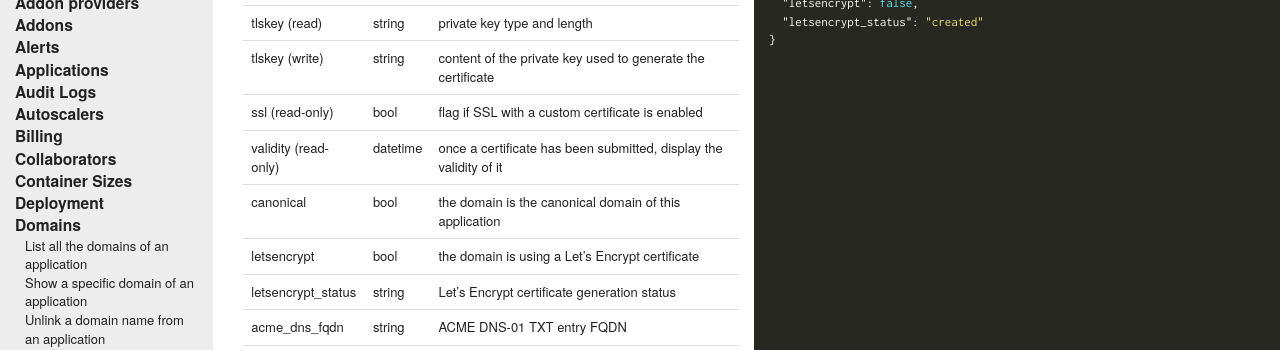
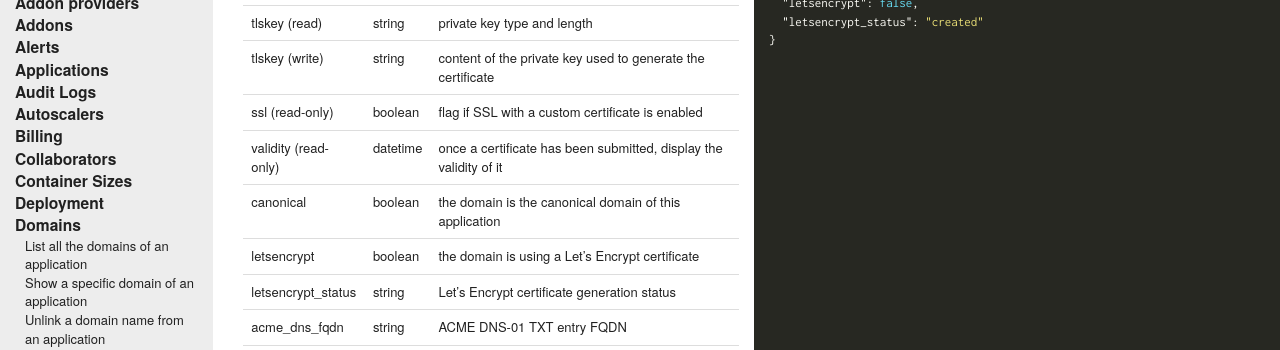
Before and after one commit to jdauphant/developers-documentation, a Jekyll site: the page built from _scalingo_api/domains.md, in a window 1280 px wide and 900 px high. Shown: the part 324-674 px from the top of the window. Built offline with Jekyll 4.4.1, drawn with Linux system fonts in a browser that asks for light colours; nearby versions of some CDN libraries; comment, search, counter and statistics services are not loaded.

Commit message:
bool type is actually boolean

```diff
--- a/_scalingo_api/domains.md
+++ b/_scalingo_api/domains.md
@@ -22,10 +22,10 @@ result in the presence of one resource domain.
 | tlscert (write)      | string   | content of the SSL certificate you want to use                    |
 | tlskey (read)        | string   | private key type and length                                       |
 | tlskey (write)       | string   | content of the private key used to generate the certificate       |
-| ssl (read-only)      | bool     | flag if SSL with a custom certificate is enabled                  |
+| ssl (read-only)      | boolean  | flag if SSL with a custom certificate is enabled                  |
 | validity (read-only) | datetime | once a certificate has been submitted, display the validity of it |
-| canonical            | bool     | the domain is the canonical domain of this application            |
-| letsencrypt          | bool     | the domain is using a Let's Encrypt certificate                   |
+| canonical            | boolean  | the domain is the canonical domain of this application            |
+| letsencrypt          | boolean  | the domain is using a Let's Encrypt certificate                   |
 | letsencrypt_status   | string   | Let's Encrypt certificate generation status                       |
 | acme_dns_fqdn        | string   | ACME DNS-01 TXT entry FQDN                                        |
 | acme_dns_value       | string   | ACME DNS-01 TXT entry value                                       |
```
Also changed, not shown: _scalingo_api/notifiers.md (+2 -2 lines).
